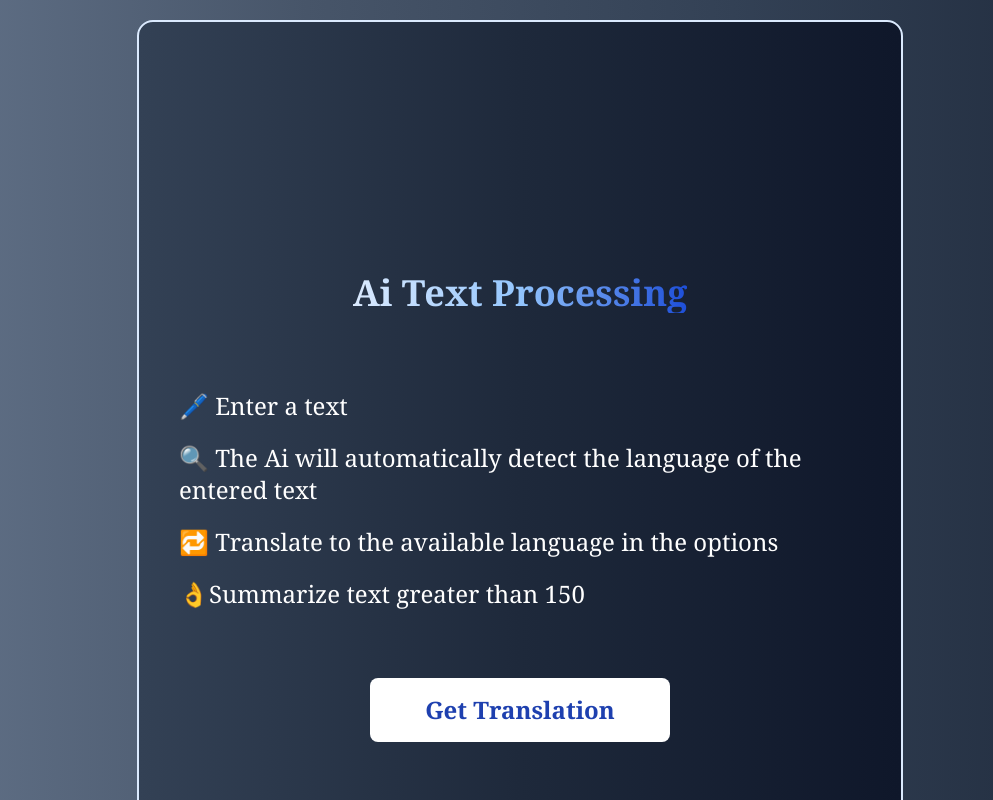
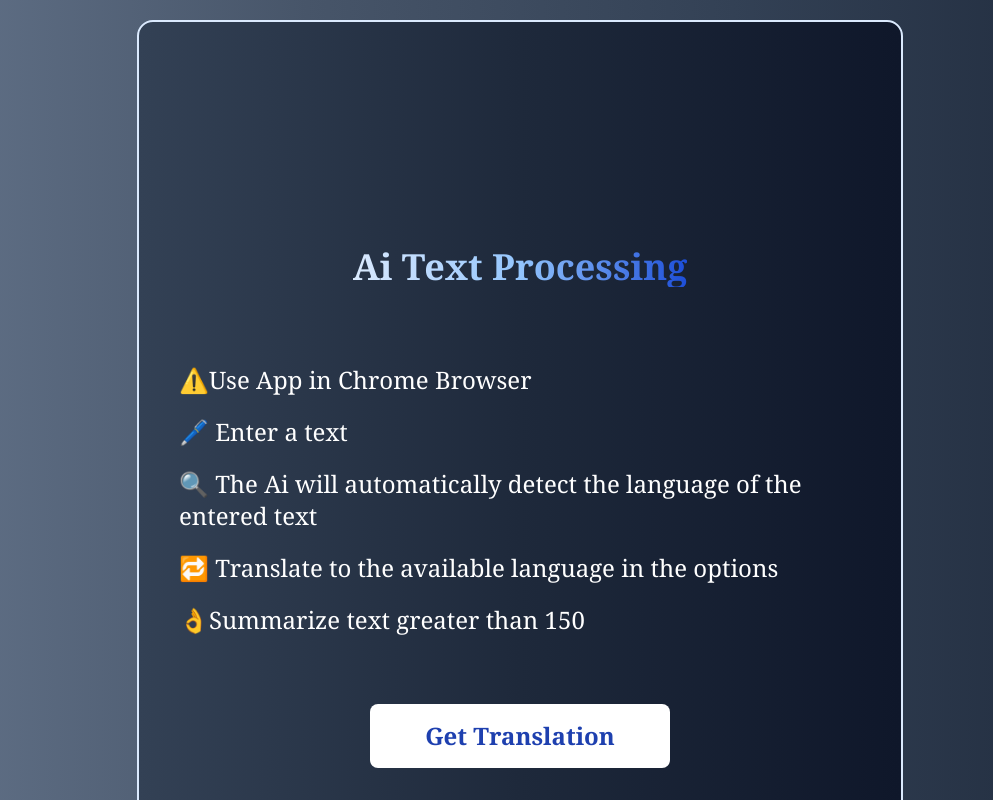
Before and after one commit to PAMMY100/ai_test_processing, a Next.js app: page / in a window 1280 px wide. Shown: the top 800 px of the page, without its empty margins (120-1113 px from the left). Built offline with nearby package versions, Linux system fonts and the light colour scheme; no server answers.

Commit message:
80% ready

```diff
--- a/components/About.jsx
+++ b/components/About.jsx
@@ -6,6 +6,7 @@ const About = ({onOpen}) => {
     <div className='w-[90%] h-[700px] md:h-[980px] rounded-2xl text-white border-2 border-blue-100 bg-gradient-to-r from-slate-700 via-slate-800 to-slate-900 flex flex-col gap-6 md:gap-14 justify-center items-center p-10 m-auto font-serif'>
         <h1 className='sm:text-xl text-2xl font-bold mb-4 md:text-4xl animate-bounce bg-gradient-to-r from-blue-100 via-blue-300 to-blue-700 bg-clip-text text-transparent'>Ai Text Processing</h1>
         <section className='text-xl md:text-2xl flex flex-col gap-5'>
+            <p>⚠️Use App in Chrome Browser</p>
             <p>🖊️ Enter a text</p>
             <p>🔍 The Ai will automatically detect the language of the entered text</p>
             <p>🔁 Translate to the available language in the options</p>
--- a/components/Chatinput.jsx
+++ b/components/Chatinput.jsx
@@ -13,7 +13,7 @@ const Chatinput = ({text, setText, onSend, error}) => {
       className="flex flex-col gap-4 justify-center w-[580px] h-[450px] p-3 md:w-[80%] bg-fontFamily-poppins-1"
     >
       <textarea
-        className="h-[200px] w-[70%] md:h-[300px] md:w-[90%] border-slate-600 border-4 mx-auto text-xl md:text-2xl p-4 outline-none rounded-2xl"
+        className="h-[200px] w-[70%] md:h-[300px] md:w-[90%] border-slate-600 border-4 mx-auto text-xl text-slate-500 md:text-2xl p-4 outline-none rounded-2xl"
         name="text"
         placeholder="Enter your text here"
         value={text}
```
